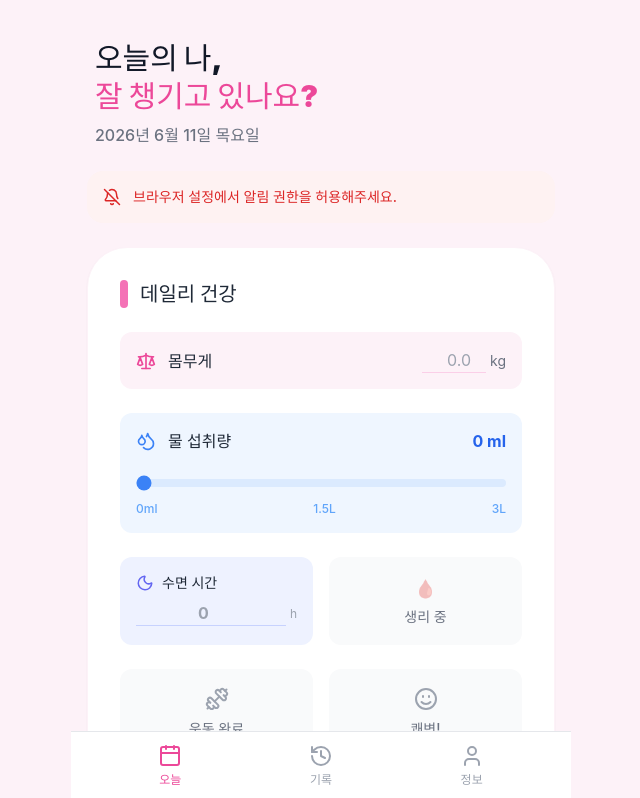
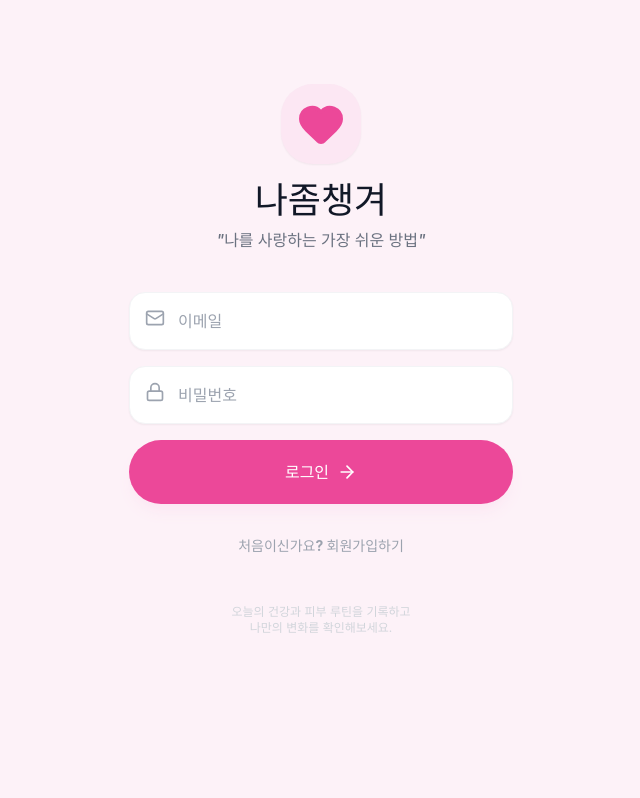
Before and after one commit to jae1/najom-chaenggyeo, a React (Vite) app in the folder app/: page / in a window 1280 px wide. Shown: the top 798 px of the page, without its empty margins (319-959 px from the left). Built offline with nearby package versions, Linux system fonts and the light colour scheme; no server answers; the database is empty.

Commit message:
Implement Email/Password Auth and restore RLS policies

```diff
--- a/app/src/hooks/useAuth.tsx
+++ b/app/src/hooks/useAuth.tsx
@@ -10,23 +10,24 @@ interface AuthContextType {
 
 const AuthContext = createContext<AuthContextType | undefined>(undefined);
 
-export const AuthProvider: React.FC<{ children: React.ReactNode }> = ({ children }) => {
+export const AuthProvider = ({ children }: { children: React.ReactNode }) => {
   const [user, setUser] = useState<User | null>(null);
   const [loading, setLoading] = useState(true);
 
   useEffect(() => {
-    // Mock user for development without Google Login
-    const mockUser = {
-      id: '00000000-0000-0000-0000-000000000000',
-      email: 'user@example.com',
-      user_metadata: { full_name: 'Guest User' },
-      app_metadata: {},
-      aud: 'authenticated',
-      created_at: new Date().toISOString()
-    } as unknown as User;
+    // Check active sessions and sets the user
+    supabase.auth.getSession().then(({ data: { session } }) => {
+      setUser(session?.user ?? null);
+      setLoading(false);
+    });
 
-    setUser(mockUser);
-    setLoading(false);
+    // Listen for changes on auth state (sign in, sign out, etc.)
+    const { data: { subscription } } = supabase.auth.onAuthStateChange((_event, session) => {
+      setUser(session?.user ?? null);
+      setLoading(false);
+    });
+
+    return () => subscription.unsubscribe();
   }, []);
 
   const signOut = async () => {
--- a/app/src/pages/Login.tsx
+++ b/app/src/pages/Login.tsx
@@ -1,41 +1,110 @@
+import { useState } from 'react';
 import { supabase } from '../lib/supabase';
-import { Heart } from 'lucide-react';
+import { Heart, Mail, Lock, User, ArrowRight } from 'lucide-react';
 
 const Login = () => {
-  const handleGoogleLogin = async () => {
-    const { error } = await supabase.auth.signInWithOAuth({
-      provider: 'google',
-      options: {
-        redirectTo: window.location.origin,
-      },
-    });
-    if (error) console.error('Error logging in:', error.message);
+  const [isSignUp, setIsSignUp] = useState(false);
+  const [loading, setLoading] = useState(false);
+  const [email, setEmail] = useState('');
+  const [password, setPassword] = useState('');
+  const [fullName, setFullName] = useState('');
+
+  const handleAuth = async (e: React.FormEvent) => {
+    e.preventDefault();
+    setLoading(true);
+
+    if (isSignUp) {
+      const { error } = await supabase.auth.signUp({
+        email,
+        password,
+        options: {
+          data: {
+            full_name: fullName,
+          },
+        },
+      });
+      if (error) alert(error.message);
+      else alert('회원가입 확인 메일을 보냈습니다! 메일함을 확인해주세요.');
+    } else {
+      const { error } = await supabase.auth.signInWithPassword({
+        email,
+        password,
+      });
+      if (error) alert('로그인 실패: ' + error.message);
+    }
+    setLoading(false);
   };
 
   return (
-    <div className="flex flex-col items-center justify-center min-h-[80vh] px-6 text-center">
-      <div className="mb-8">
-        <h1 className="text-4xl font-bold text-primary-600 mb-2">나좀챙겨</h1>
+    <div className="flex flex-col items-center justify-center min-h-[90vh] px-6 text-center">
+      <div className="mb-10">
         <div className="flex justify-center mb-4">
-          <Heart size={48} className="text-primary-400" />
+          <div className="bg-pink-100 p-4 rounded-[2rem] shadow-sm">
+            <Heart size={48} className="text-primary-500 fill-primary-500" />
+          </div>
         </div>
-        <p className="text-gray-600 italic">"매일매일 나를 아끼는 습관"</p>
+        <h1 className="text-4xl font-black text-gray-900 mb-2">나좀챙겨</h1>
+        <p className="text-gray-500 font-medium italic">"나를 사랑하는 가장 쉬운 방법"</p>
       </div>
 
+      <form onSubmit={handleAuth} className="w-full max-w-sm space-y-4">
+        {isSignUp && (
+          <div className="relative">
+            <User className="absolute left-4 top-4 text-gray-400" size={20} />
+            <input
+              type="text"
+              placeholder="이름"
+              value={fullName}
+              onChange={(e) => setFullName(e.target.value)}
+              className="w-full bg-white border border-gray-100 rounded-2xl py-4 pl-12 pr-4 shadow-sm focus:outline-none focus:ring-2 focus:ring-primary-400"
+              required
+            />
+          </div>
+        )}
+
+        <div className="relative">
+          <Mail className="absolute left-4 top-4 text-gray-400" size={20} />
+          <input
+            type="email"
+            placeholder="이메일"
+            value={email}
+            onChange={(e) => setEmail(e.target.value)}
+            className="w-full bg-white border border-gray-100 rounded-2xl py-4 pl-12 pr-4 shadow-sm focus:outline-none focus:ring-2 focus:ring-primary-400"
+            required
+          />
+        </div>
+
+        <div className="relative">
+          <Lock className="absolute left-4 top-4 text-gray-400" size={20} />
+          <input
+            type="password"
+            placeholder="비밀번호"
+            value={password}
+            onChange={(e) => setPassword(e.target.value)}
+            className="w-full bg-white border border-gray-100 rounded-2xl py-4 pl-12 pr-4 shadow-sm focus:outline-none focus:ring-2 focus:ring-primary-400"
+            required
+          />
+        </div>
+
+        <button
+          type="submit"
+          disabled={loading}
+          className="w-full bg-primary-500 text-white font-bold py-5 rounded-[2rem] shadow-lg shadow-pink-100 hover:bg-primary-600 active:scale-95 transition-all flex items-center justify-center disabled:bg-gray-300"
+        >
+          {loading ? '처리 중...' : isSignUp ? '시작하기' : '로그인'}
+          <ArrowRight size={20} className="ml-2" />
+        </button>
+      </form>
+
       <button
-        onClick={handleGoogleLogin}
-        className="flex items-center justify-center w-full max-w-xs bg-white border border-gray-300 rounded-lg shadow-sm px-6 py-3 text-gray-700 font-medium hover:bg-gray-50 transition-colors"
+        onClick={() => setIsSignUp(!isSignUp)}
+        className="mt-8 text-sm font-bold text-gray-400 hover:text-primary-500 transition-colors"
       >
-        <img
-          src="https://www.gstatic.com/firebasejs/ui/2.0.0/images/auth/google.svg"
-          alt="Google"
-          className="w-5 h-5 mr-3"
-        />
-        Google로 시작하기
+        {isSignUp ? '이미 계정이 있으신가요? 로그인하기' : '처음이신가요? 회원가입하기'}
       </button>
 
-      <div className="mt-12 text-sm text-gray-400">
-        <p>로그인하여 오늘의 건강과<br/>피부 루틴을 기록해보세요.</p>
+      <div className="mt-12 text-xs text-gray-300">
+        <p>오늘의 건강과 피부 루틴을 기록하고<br/>나만의 변화를 확인해보세요.</p>
       </div>
     </div>
   );
```
Also changed, not shown: 1 other file (tests, documents, lock files or other folders).
